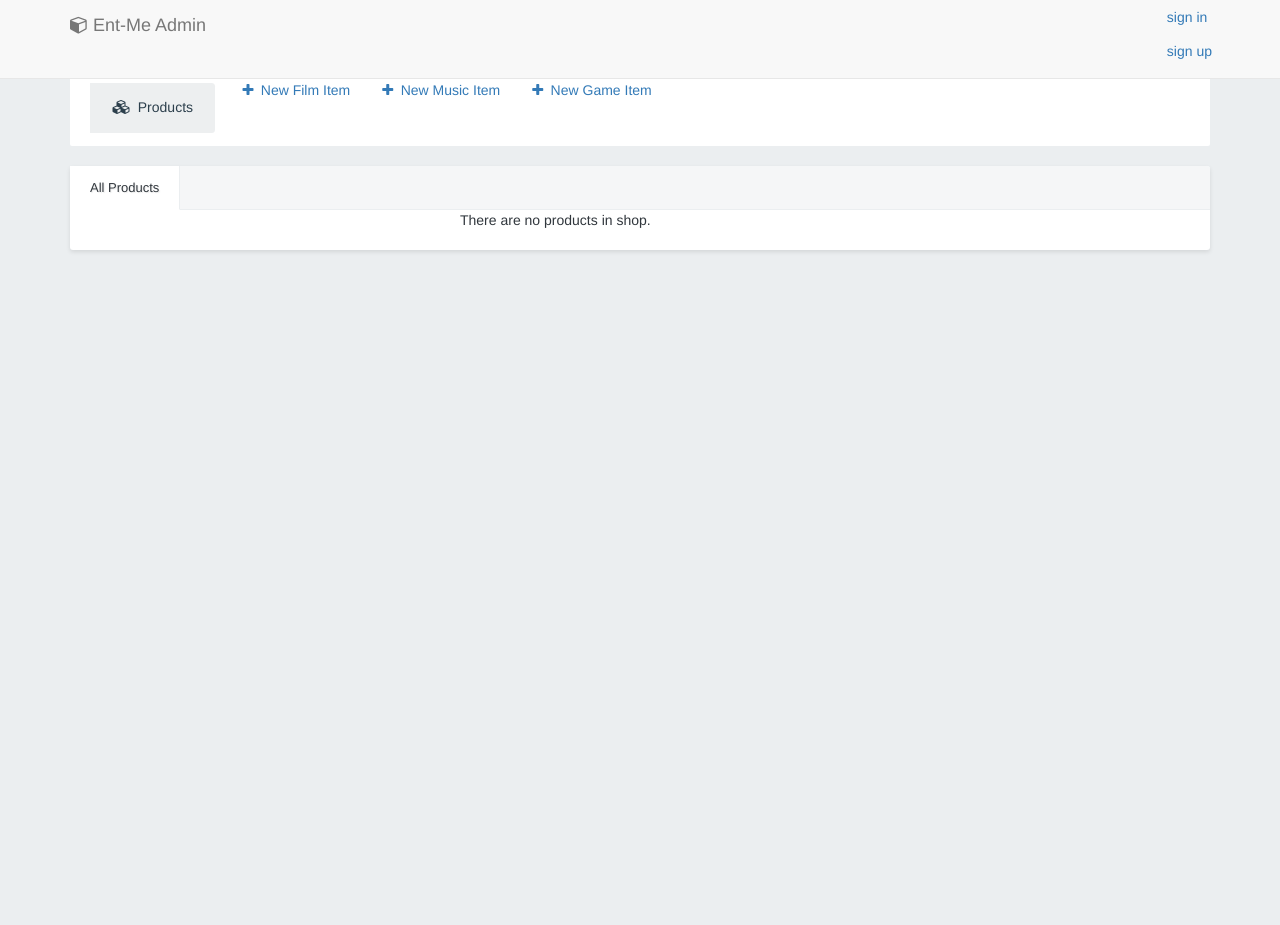
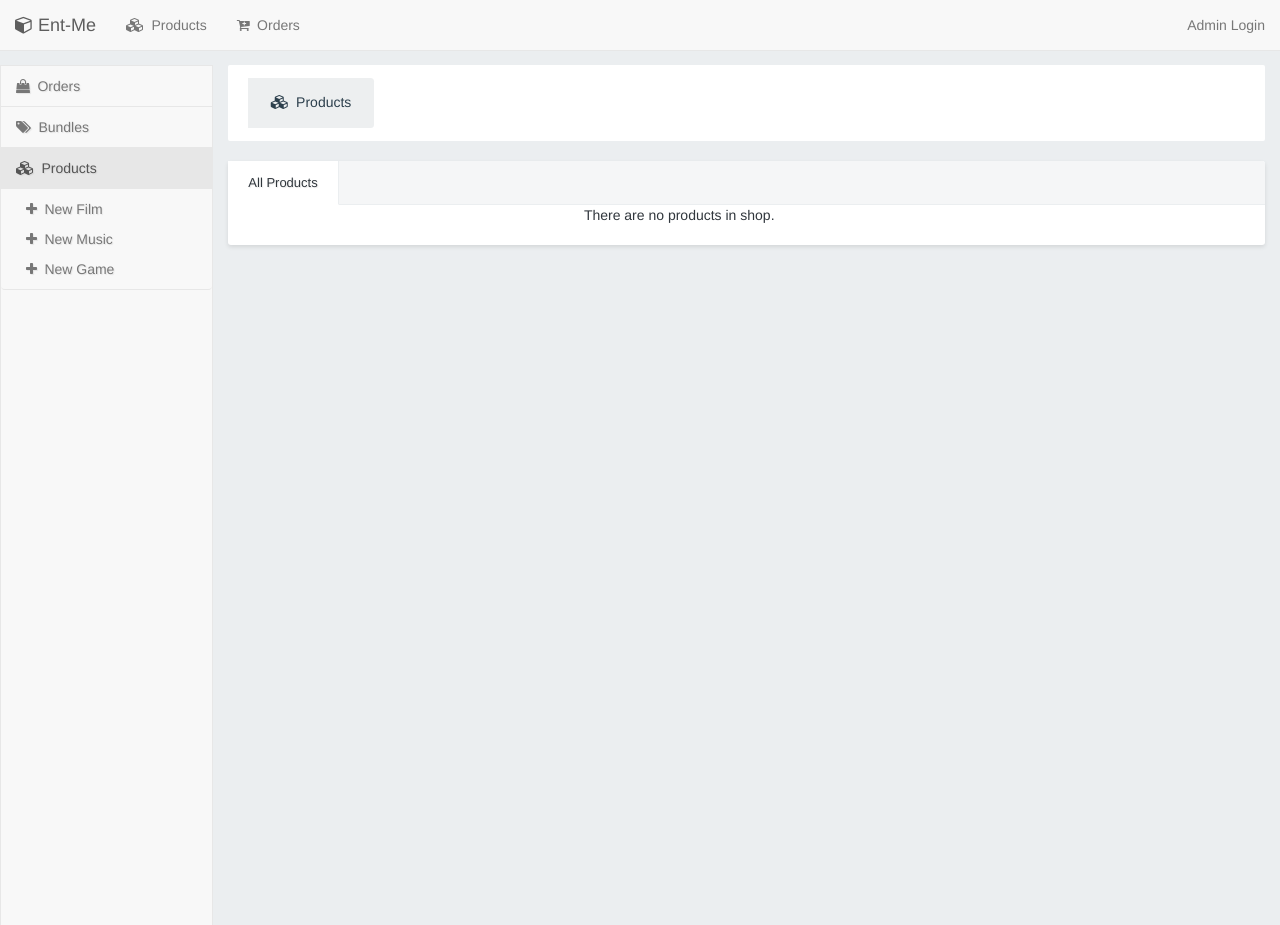
Before and after one commit to Rubikal/ent-me, a Rails app: page /admin/products in a window 1280 px wide. Run offline with Rails 7, Linux system fonts and the light colour scheme; data that the repository does not hold is empty; style sheets or scripts are compiled from the project's sources; parts of the project's set-up code (start-up, migrations or seed data) failed here and were passed over; some libraries are stand-ins or nearby versions.

Commit message:
Admin nav

```diff
--- a/app/assets/javascripts/main.js
+++ b/app/assets/javascripts/main.js
@@ -102,7 +102,9 @@
 
     // Load cart data
     loadCart()
-};
+  });
+})(jQuery);
+
 function loadCart(){
   $.ajax({
     type: "get",
--- a/app/assets/stylesheets/admin_application.scss
+++ b/app/assets/stylesheets/admin_application.scss
@@ -4,7 +4,13 @@
 @import "bootstrap-sprockets";
 @import "bootstrap";
 @import "bootstrap";
+@import "navbar-fixed-side";
 @import "jquery.rateyo.min";
+
+
+.container-fluid > .row:first-child {
+  margin-top: 65px;
+}
 
 body.admin{
   background: #ebeef0;
--- /dev/null
+++ b/app/controllers/admin/bundles_controller.rb
@@ -0,0 +1,3 @@
+class Admin::BundlesController < ApplicationController
+
+end
--- /dev/null
+++ b/app/controllers/admin/orders_controller.rb
@@ -0,0 +1,2 @@
+class Admin::OrdersController < ApplicationController
+end
--- a/app/views/admin/products/index.html.erb
+++ b/app/views/admin/products/index.html.erb
@@ -2,14 +2,10 @@
   <li>
     <nav class="vendor-breadcrumb">
       <ol class="cd-breadcrumb narrow triangle custom-icons">
-        <li class="home"><a href="<%= products_path %>"><i class="fa fa-cubes" aria-hidden="true">&nbsp;</i> Products</a></li>
+        <li class="home"><a href="<%= admin_products_path %>"><i class="fa fa-cubes" aria-hidden="true">&nbsp;</i> Products</a></li>
       </ol>
     </nav>
   </li>
-
-  <li><a href="<%= new_admin_product_path(type: :film) %>"><i class="fa fa-plus">&nbsp;</i> New Film Item</a></li>
-  <li><a href="<%= new_admin_product_path(type: :music) %>"><i class="fa fa-plus">&nbsp;</i> New Music Item</a></li>
-  <li><a href="<%= new_admin_product_path(type: :game) %>"><i class="fa fa-plus">&nbsp;</i> New Game Item</a></li>
 </ul>
 
 <div>
--- /dev/null
+++ b/app/views/layouts/_header.html.erb
@@ -0,0 +1,58 @@
+<nav class="navbar navbar-default navbar-fixed-top top">
+  <div class="container-fluid">
+    <!-- Brand and toggle get grouped for better mobile display -->
+    <div class="navbar-header">
+      <button type="button" class="navbar-toggle collapsed" data-toggle="collapse" data-target="#navbar-collapse" aria-expanded="false">
+        <span class="sr-only">Toggle navigation</span>
+        <span class="icon-bar"></span>
+        <span class="icon-bar"></span>
+        <span class="icon-bar"></span>
+      </button>
+      <a class="navbar-brand" href="/">
+        <i class="fa fa-cube" aria-hidden="true"></i>
+        <span>Ent-Me</span>
+      </a>
+    </div>
+
+    <!-- Collect the nav links, forms, and other content for toggling -->
+    <div class="collapse navbar-collapse" id="navbar-collapse">
+      <ul class="nav navbar-nav">
+        <li class="<%= 'active' if controller?('products', 'sells') %>">
+          <%= link_to admin_products_path do %>
+            <i class="fa fa-cubes" aria-hidden="true">&nbsp;</i>
+            Products
+          <% end %>
+        </li>
+        <li class="<%= 'active' if controller?('orders') %>">
+          <%= link_to admin_orders_path do %>
+            <i class="fa fa-cart-plus" aria-hidden="true">&nbsp;</i>
+            Orders
+          <% end %>
+        </li>
+        <div class="clearfix"></div>
+      </ul>
+
+      <ul class="nav navbar-nav navbar-right">
+        <% if user_signed_in? && current_user.admin? %>
+          <li class="login-info">
+            <div class="login-details">
+              Logged in as
+              <%= link_to current_admin.name, "javascript:;" %>
+              (admin)
+            </div>
+          </li>
+          <li class="logout">
+            <%= link_to logout_path, method: :delete do %>
+              <i class="fa fa-power-off" aria-hidden="true">&nbsp;</i>
+              Logout
+            <% end %>
+          </li>
+        <% else %>
+          <li>
+            <%= link_to "Admin Login", "#"%>
+          </li>
+        <% end %>
+      </ul>
+    </div><!-- /.navbar-collapse -->
+  </div><!-- /.container-fluid -->
+</nav>
--- a/app/views/layouts/admin_application.html.erb
+++ b/app/views/layouts/admin_application.html.erb
@@ -8,52 +8,52 @@
       <script src="https://cloud.tinymce.com/stable/tinymce.min.js?apiKey=9t97wiw90jsjehcw07r2e5mz6yt8o6cbrebxrafbbpj5qhi8"></script>
    </head>
    <body cz-shortcut-listen="true" class="admin">
-      <main id="page-content" class="wrap container">
-         <!-- Nav bar header -->
-         <nav class="navbar navbar-default navbar-fixed-top" role="navigation">
+      <%= render "layouts/header" %>
+      <%= flash_messages %>
+      <div class="container-fluid">
+        <div class="row">
+          <div class="col-sm-3 col-lg-2">
+            <nav class="navbar navbar-default navbar-fixed-side">
               <div class="container">
                 <div class="navbar-header">
-                  <button type="button" class="navbar-toggle" data-toggle="collapse" data-target=".navbar-collapse">
+                  <button class="navbar-toggle" data-target=".navbar-collapse" data-toggle="collapse">
                     <span class="sr-only">Toggle navigation</span>
                     <span class="icon-bar"></span>
                     <span class="icon-bar"></span>
                     <span class="icon-bar"></span>
                   </button>
-                  <a class="navbar-brand" href=<%=root_path%> ><i class="fa fa-cube"></i> Ent-Me Admin</a>
                 </div>
-               <div class="navbar-right navbar-utils">
-                  <ul class="list-unstyled clearfix">
-                    <% if current_user %>
-                       <li class="hidden-xs">
-                          <%=link_to "Sign out", destroy_user_session_path, method: "DELETE", class: "btn"%>
+                <div class="navbar-collapse collapse" aria-expanded="false" style="height: 1px;">
+                  <ul class="nav navbar-nav">
+                    <li class="<%= 'active' if controller?('admin/sells') %>">
+                      <a href="/admin/orders"><i class="fa fa-shopping-bag" aria-hidden="true">&nbsp;</i> Orders</a>
                     </li>
-                    <% else %>
-                      <% if controller_name != 'sessions' %>
-                       <li class="hidden-xs">
-                          <a href=<%=new_user_session_path%> class="btn"><span>sign in</span></a>
+                    <li class="<%= 'active' if controller?('admin/collections') %>">
+                      <a href="/admin/bundles"><i class="fa fa-tags" aria-hidden="true">&nbsp;</i> Bundles</a>
                     </li>
-                      <%end%>
-
-                      <% if controller_name != 'registrations' %>
-                       <li class="hidden-xs">
-                          <a href=<%=new_user_registration_path%> class="btn"><span>sign up</span></a>
+                    <li class="<%= 'active' if controller?('admin/products') %>">
+                      <a href="/admin/products"><i class="fa fa-cubes" aria-hidden="true">&nbsp;</i> Products</a>
+                      <ul class="dropdown-menu">
+                        <li>
+                          <a href="<%= new_admin_product_path(type: :film) %>"><i class="fa fa-plus" aria-hidden="true">&nbsp;</i> New Film</a>
                         </li>
-                       <% end %>
-                    <% end %>
-
+                        <li>
+                          <a href="<%= new_admin_product_path(type: :music) %>"><i class="fa fa-plus" aria-hidden="true">&nbsp;</i> New Music</a>
+                        </li>
+                        <li>
+                          <a href="<%= new_admin_product_path(type: :game) %>"><i class="fa fa-plus" aria-hidden="true">&nbsp;</i> New Game</a>
+                        </li>
+                      </ul>
+                    </li>
                   </ul>
                 </div>
               </div>
             </nav>
-         <!-- end Nav bar header -->
-         <% if notice %>
-          <p class="notice"><%= notice %></p>
-         <% end %>
-         <% if alert %>
-          <p class="alert"><%= alert %></p>
-         <% end %>
-
+          </div>
+          <div class="col-sm-9 col-lg-10 main-container">
             <%= yield %>
-      </main>
+          </div>
+          </div>
+      </div>
    </body>
 </html>
--- a/config/routes.rb
+++ b/config/routes.rb
@@ -35,5 +35,6 @@ Rails.application.routes.draw do
     resources :products do
       resources :reviews
     end
+    resources :orders
   end
 end
--- /dev/null
+++ b/vendor/assets/stylesheets/navbar-fixed-side.scss
@@ -0,0 +1,185 @@
+@import 'bootstrap/variables';
+
+.navbar-fixed-side {
+  @media (max-width: $grid-float-breakpoint) {
+    margin-left: -15px;
+    margin-right: -15px;
+  }
+
+  @media (min-width: $grid-float-breakpoint) {
+    $navbar-default-link-hover-bg: darken($navbar-default-bg, 3%);
+    $navbar-inverse-link-hover-bg: lighten($navbar-inverse-bg, 5%);
+    $navbar-inverse-border: lighten($navbar-inverse-bg, 8%);
+
+    position: fixed;
+    margin: 0 -15px;
+    height: 100vh;
+    width: inherit;
+    overflow: auto;
+    border-top-width: 0;
+    border-bottom-width: 0;
+    border-radius: 0;
+
+    .container, .container-fluid {
+      width: auto;
+      padding-left: 0;
+      padding-right: 0;
+    }
+
+    .navbar-header {
+      float: none;
+    }
+
+    .navbar-brand {
+      height: auto;
+    }
+
+    > .container, > .container-fluid {
+      .navbar-brand {
+        margin-left: 0;
+      }
+    }
+
+    .navbar-collapse {
+      width: 100%;
+      border-top: 1px solid $navbar-default-border;
+    }
+
+    .navbar-nav {
+      float: none;
+      margin: 0 (-$navbar-padding-horizontal);
+
+      > li {
+        float: none;
+        > a {
+          padding-top:    10px;
+          padding-bottom: 10px;
+          border-bottom: 1px solid $navbar-default-border;
+        }
+        a{
+          text-shadow: 1px 1px 1px rgba(150, 150, 150, 0.2);
+        }
+      }
+    }
+
+    .sub-nav li a{
+      text-shadow: 1px 1px 1px rgba(150, 150, 150, 0.2);
+    }
+
+    .navbar-form {
+      margin: 0;
+      margin-left: -$navbar-padding-horizontal;
+      margin-right: -$navbar-padding-horizontal;
+      padding: 10px $navbar-padding-horizontal;
+      border-bottom: 1px solid $navbar-default-border;
+    }
+
+    .navbar-text {
+      float: none;
+      margin-left: 0;
+      margin-right: 0;
+    }
+
+    .navbar-left,
+    .navbar-right {
+      float: none !important;
+    }
+
+    .navbar-nav {
+      .dropdown-menu {
+        position: static;
+        float: none;
+        width: auto;
+        margin-top: 0;
+        background-color: transparent;
+        border: 0;
+        box-shadow: none;
+        border-bottom: 1px solid $navbar-default-border;
+
+        > li > a,
+        .dropdown-header {
+          padding: 5px 15px 5px 25px;
+        }
+
+        > li {
+          > a {
+            line-height: $line-height-computed;
+            color: $navbar-default-link-color;
+
+            &:hover, &:focus {
+              background-image: none;
+            }
+          }
+        }
+
+        > .active > a {
+          background-color: $navbar-default-link-active-bg;
+          color: $navbar-default-link-active-color;
+        }
+      }
+
+      > li > a,
+      .dropdown-menu > li > a {
+        &:hover, &:focus {
+          background-color: $navbar-default-link-hover-bg;
+          color: $navbar-default-link-hover-color;
+        }
+      }
+    }
+
+    .dropdown > .dropdown-toggle,
+    .dropdown-menu > .dropdown-header {
+      background-color: transparent !important;
+      color: lighten($navbar-default-color, 15%) !important;
+      cursor: default;
+      font-size: 0.8em;
+      text-transform: uppercase;
+      border-bottom: none;
+      padding-bottom: 0;
+    }
+
+    .dropdown-toggle .caret {
+      display: none;
+    }
+
+    .dropdown-menu {
+      display: block;
+    }
+
+    &.navbar-inverse {
+      .navbar-collapse,
+      .navbar-nav > li > a,
+      .navbar-form,
+      .navbar-nav .dropdown-menu {
+        border-color: $navbar-inverse-border;
+      }
+
+      .divider {
+        background-color: $navbar-inverse-border;
+      }
+
+      .navbar-nav {
+        .dropdown-menu > li > a {
+          color: $navbar-inverse-link-color;
+        }
+
+        .dropdown-menu > .active > a {
+          background-color: $navbar-inverse-link-active-bg;
+          color: $navbar-inverse-link-active-color;
+        }
+
+        > li:not(.active) > a,
+        .dropdown-menu > li:not(.active) > a {
+          &:hover, &:focus {
+            background-color: $navbar-inverse-link-hover-bg;
+            color: $navbar-inverse-link-hover-color;
+          }
+        }
+      }
+
+      .dropdown > .dropdown-toggle {
+        color: darken($navbar-inverse-color, 15%) !important;
+      }
+    }
+  }
+}
```
Also changed, not shown: spec/controllers/admin/bundles_controller_spec.rb (added, +5 -0 lines), spec/controllers/admin/orders_controller_spec.rb (added, +5 -0 lines). Lines whose indentation alone changed are shown as unchanged.
